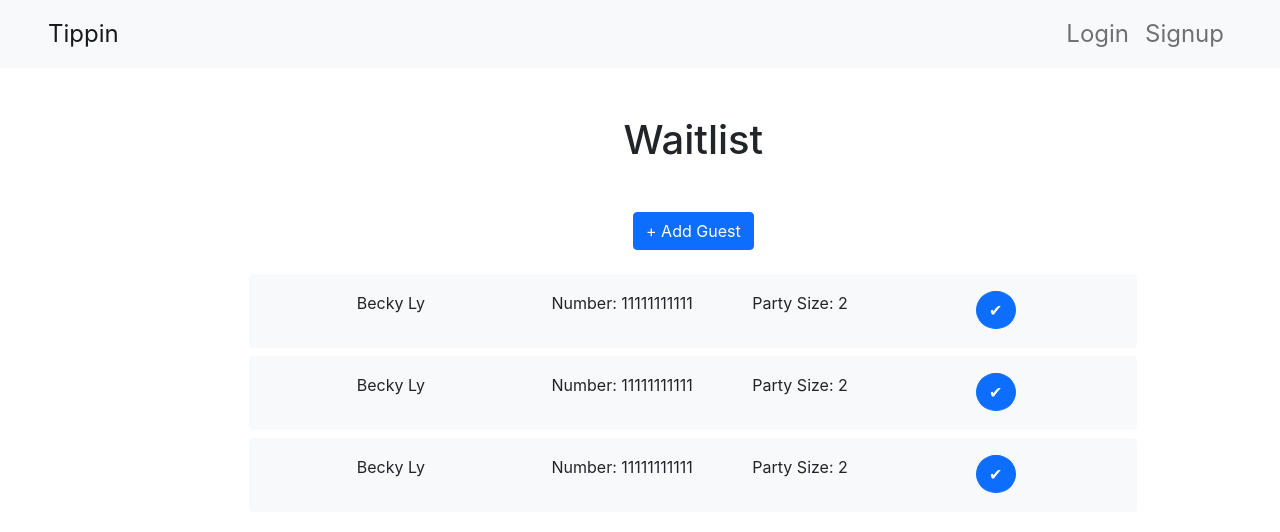
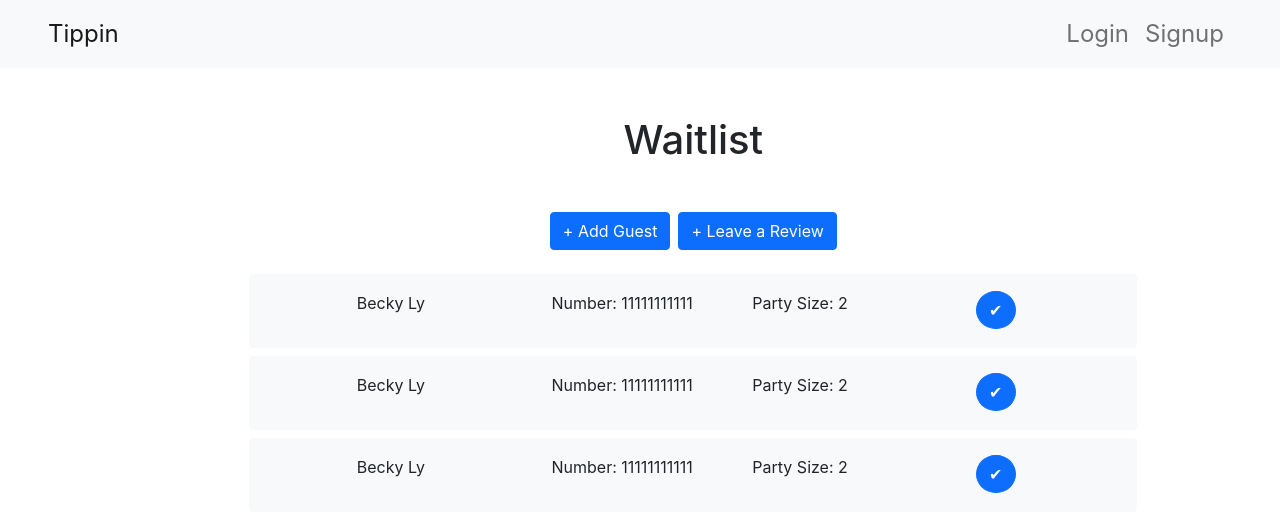
Before and after one commit to Ayoitsjason/Coursera_React, a React (Create React App) app in the folder confusion/: page / in a window 1280 px wide. Shown: the top 532 px of the page. Built offline with nearby package versions, Linux system fonts and the light colour scheme.

Commit message:
added leave a review button to waitlist

```diff
--- a/confusion/src/components/waitlist/Waitlist.js
+++ b/confusion/src/components/waitlist/Waitlist.js
@@ -82,8 +82,17 @@ class Waitlist extends Component {
           <Col xs={9}>
             <h1 className="my-5">Waitlist</h1>
             <div className="container px-3">
-              <Button className="mb-3" onClick={() => this.addGuestsClick()}>
+              <Button
+                className="mb-3 mx-1"
+                onClick={() => this.addGuestsClick()}
+              >
                 + Add Guest
+              </Button>
+              <Button
+                className="mb-3 mx-1"
+                onClick={() => this.addGuestsClick()}
+              >
+                + Leave a Review
               </Button>
               {this.state.customers.map((customer) =>
                 this.populateCustomers(customer)
```
